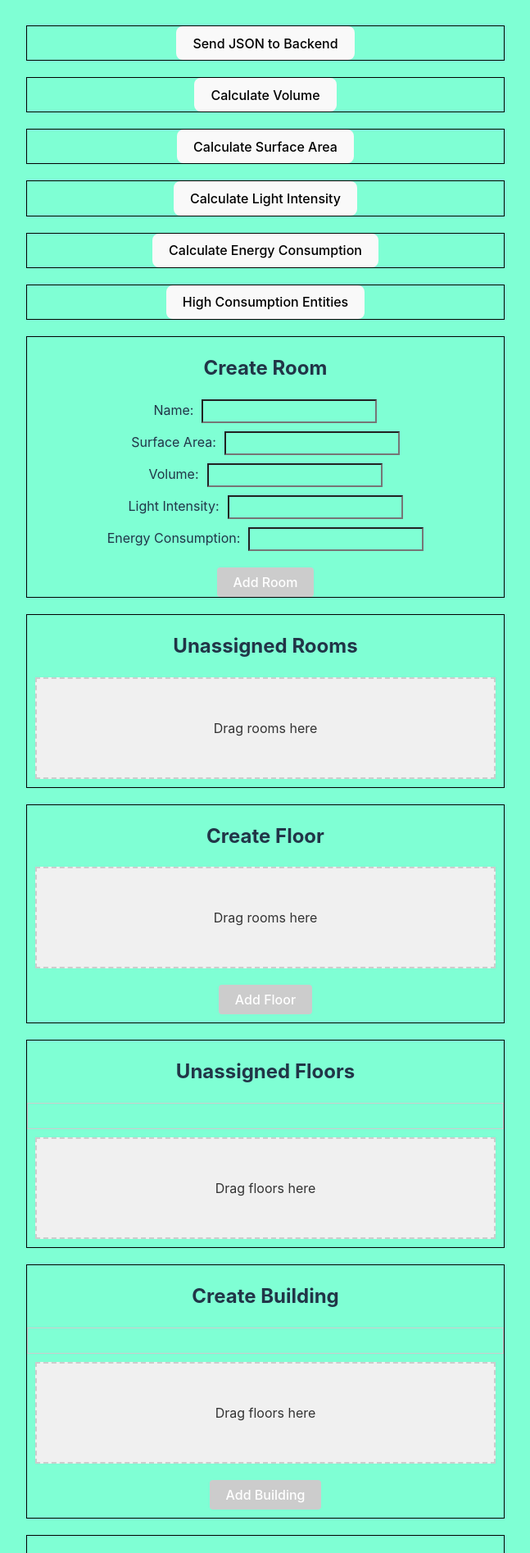
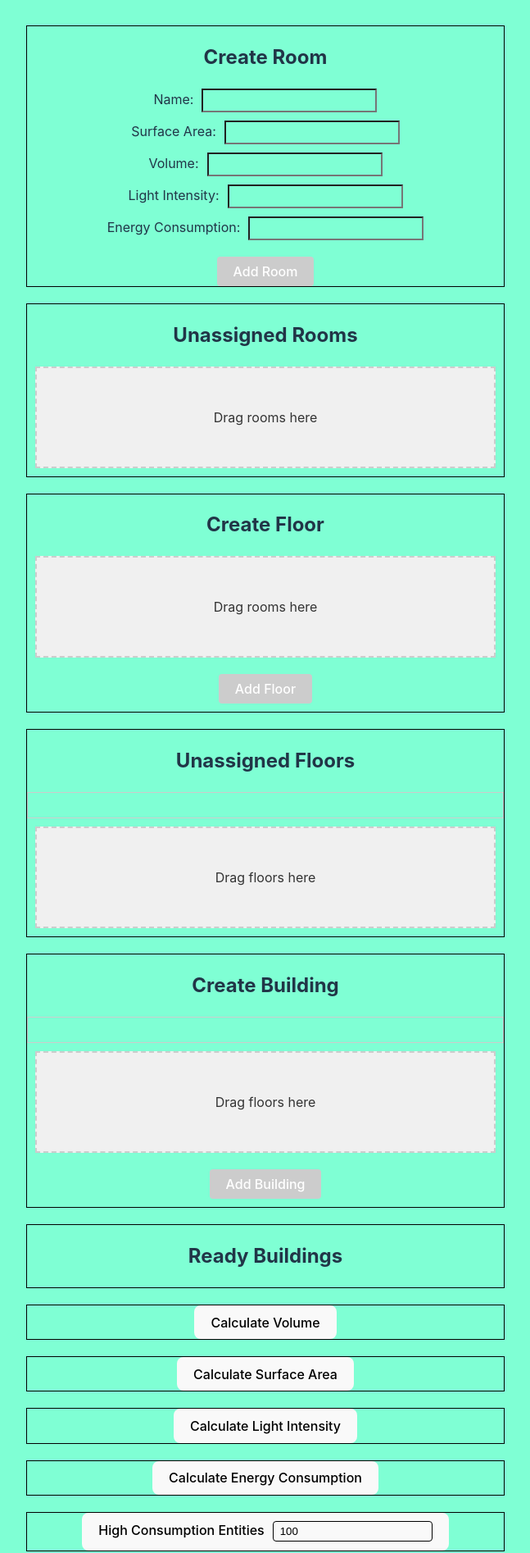
Before and after one commit to KotZPolibudy/IOD-L11-Gamma, a React (Vite) app in the folder frontend/Building Administration/: page / in a window 1280 px wide. Shown: the part 126-2020 px from the top of the page at 82% size, without its empty margins (316-963 px from the left). Built offline with nearby package versions, Linux system fonts and the light colour scheme.

Commit message:
First working version

```diff
--- a/frontend/Building Administration/src/App.jsx
+++ b/frontend/Building Administration/src/App.jsx
@@ -10,6 +10,7 @@ function App() {
   const [responseEnergyConsumption, setResponseEnergyConsumption] = useState('');
   const [responseHighConsumptionEntities, setResponseHighConsumptionEntities] = useState([]);
   const [showAlert, setShowAlert] = useState(false);
+  const [limit, setLimit] = useState(100);
 
   const [unassignedRooms, setUnassignedRooms] = useState([]);
   const [roomDetails, setRoomDetails] = useState({
@@ -186,14 +187,15 @@ function App() {
 
   const handleHighConsumptionEntities = async () => {
     try {
-      const highConsumptionEntitiesData = await ApiService.getHighConsumptionEntities(100); // Example limit value
-      setResponseMessage('');
-      setResponseHighConsumptionEntities(highConsumptionEntitiesData.RoomNames); // Update state with high consumption entities data
-      if (highConsumptionEntitiesData.RoomNames.length === 0) {
-        setShowAlert(true);
-      } else {
-        setShowAlert(false);
+      const limitValue = parseInt(limit, 10);
+      if (isNaN(limitValue) || limitValue <= 0) {
+        alert('Please enter a valid limit');
+        return;
       }
+
+      const highConsumptionEntitiesData = await ApiService.getHighConsumptionEntities(limitValue);
+      setResponseHighConsumptionEntities(highConsumptionEntitiesData.RoomNames);
+      setShowAlert(highConsumptionEntitiesData.RoomNames.length === 0);
     } catch (error) {
       console.error(error);
     }
@@ -202,43 +204,6 @@ function App() {
   return (
     <div className="App">
       <h1>Building Administration</h1>
-      <div class="method">
-        <button onClick={handleSendJson}>Send JSON to Backend</button>
-        {responseMessage && <p>{responseMessage}</p>}
-      </div>
-
-      <div class="method">
-        <button onClick={handleCalculateVolume}>Calculate Volume</button>
-        {responseVolume && <p>{responseVolume}</p>}
-      </div>
-
-      <div class="method">
-        <button onClick={handleCalculateSurfaceArea}>Calculate Surface Area</button>
-        {responseSurfaceArea && <p>{responseSurfaceArea}</p>}
-      </div>
-
-      <div class="method">
-        <button onClick={handleCalculateLightIntensity}>Calculate Light Intensity</button>
-        {responseLightIntensity && <p>{responseLightIntensity}</p>}
-      </div>
-
-      <div class="method">
-        <button onClick={handleCalculateEnergyConsumption}>Calculate Energy Consumption</button>
-        {responseEnergyConsumption && <p>{responseEnergyConsumption}</p>}
-      </div>
-
-      <div class="method">
-        <button onClick={handleHighConsumptionEntities}>High Consumption Entities</button>
-        {responseHighConsumptionEntities.length > 0 && (
-          <ul>
-            {responseHighConsumptionEntities.map((entity, index) => (
-              <li key={index}>{entity}</li>
-            ))}
-          </ul>
-        )}
-        {showAlert && <p>No high consumption entities found.</p>}
-      </div>
-
       <div className="method">
         <h2>Create Room</h2>
         <div className="input-group">
@@ -468,6 +433,47 @@ function App() {
         </div>
       </div>
 
+      <div class="method">
+        <button onClick={handleCalculateVolume}>Calculate Volume</button>
+        {responseVolume && <p>{responseVolume}</p>}
+      </div>
+
+      <div class="method">
+        <button onClick={handleCalculateSurfaceArea}>Calculate Surface Area</button>
+        {responseSurfaceArea && <p>{responseSurfaceArea}</p>}
+      </div>
+
+      <div class="method">
+        <button onClick={handleCalculateLightIntensity}>Calculate Light Intensity</button>
+        {responseLightIntensity && <p>{responseLightIntensity}</p>}
+      </div>
+
+      <div class="method">
+        <button onClick={handleCalculateEnergyConsumption}>Calculate Energy Consumption</button>
+        {responseEnergyConsumption && <p>{responseEnergyConsumption}</p>}
+      </div>
+
+      <div className="method">
+        <button onClick={handleHighConsumptionEntities} className="custom-button">
+          High Consumption Entities
+          <input
+            type="number"
+            value={limit}
+            onChange={(e) => setLimit(e.target.value)}
+            placeholder="Enter threshold"
+            className="input-limit"
+          />
+        </button>
+        {responseHighConsumptionEntities.length > 0 && (
+          <ul>
+            {responseHighConsumptionEntities.map((entity, index) => (
+              <li key={index}>{entity}</li>
+            ))}
+          </ul>
+        )}
+        {showAlert && <p>No high consumption entities found.</p>}
+      </div>
+
 
 
 
--- a/frontend/Building Administration/src/index.css
+++ b/frontend/Building Administration/src/index.css
@@ -203,3 +203,11 @@ button:focus-visible {
   background-color: red;
   margin-left: 50px;
 }
+
+.input-limit {
+  margin-left: 10px; /* Adjust as needed */
+  padding: 4px 8px;
+  border-radius: 4px;
+  border: 1px solid black; /* Matching the button color */
+  background-color: inherit;
+}
```
